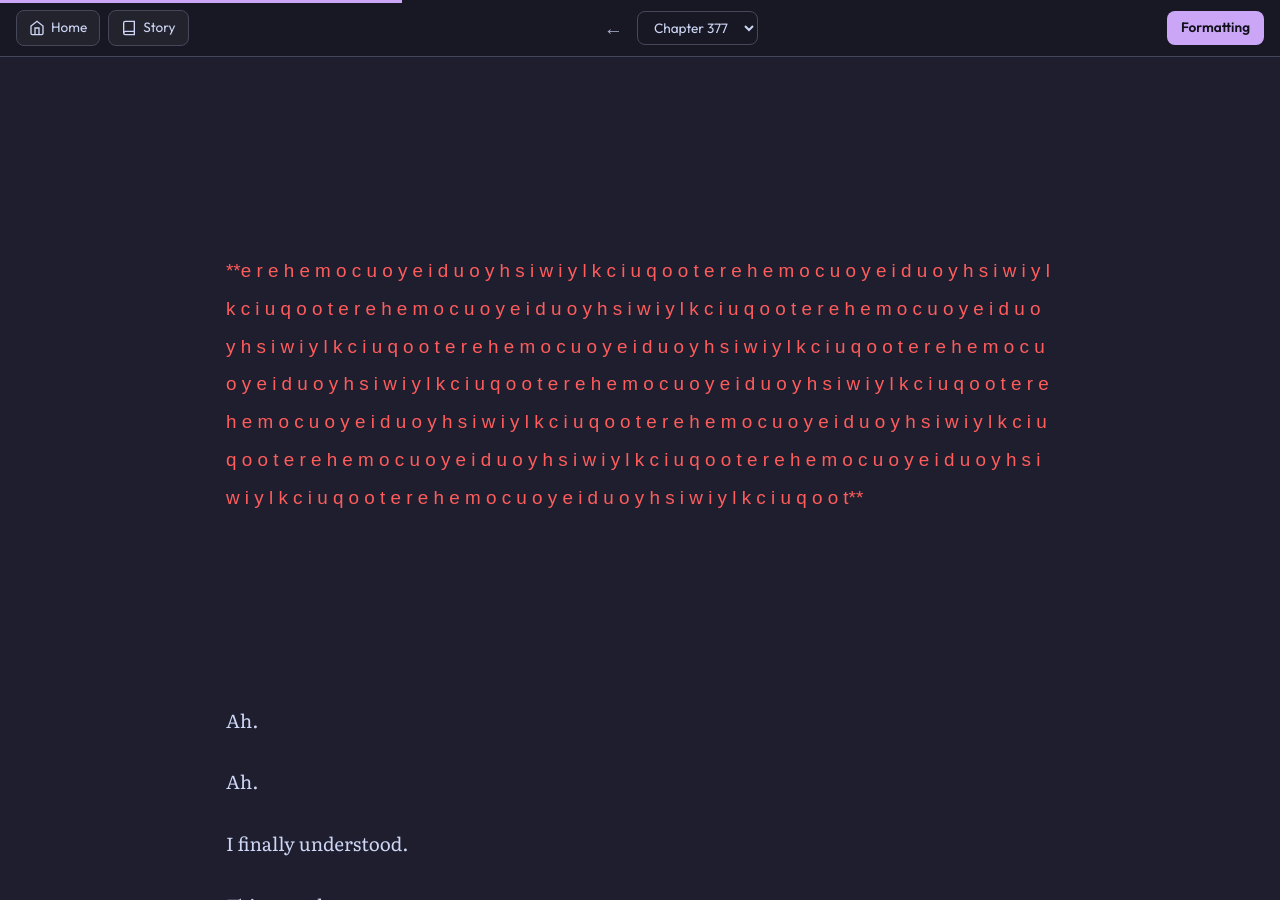
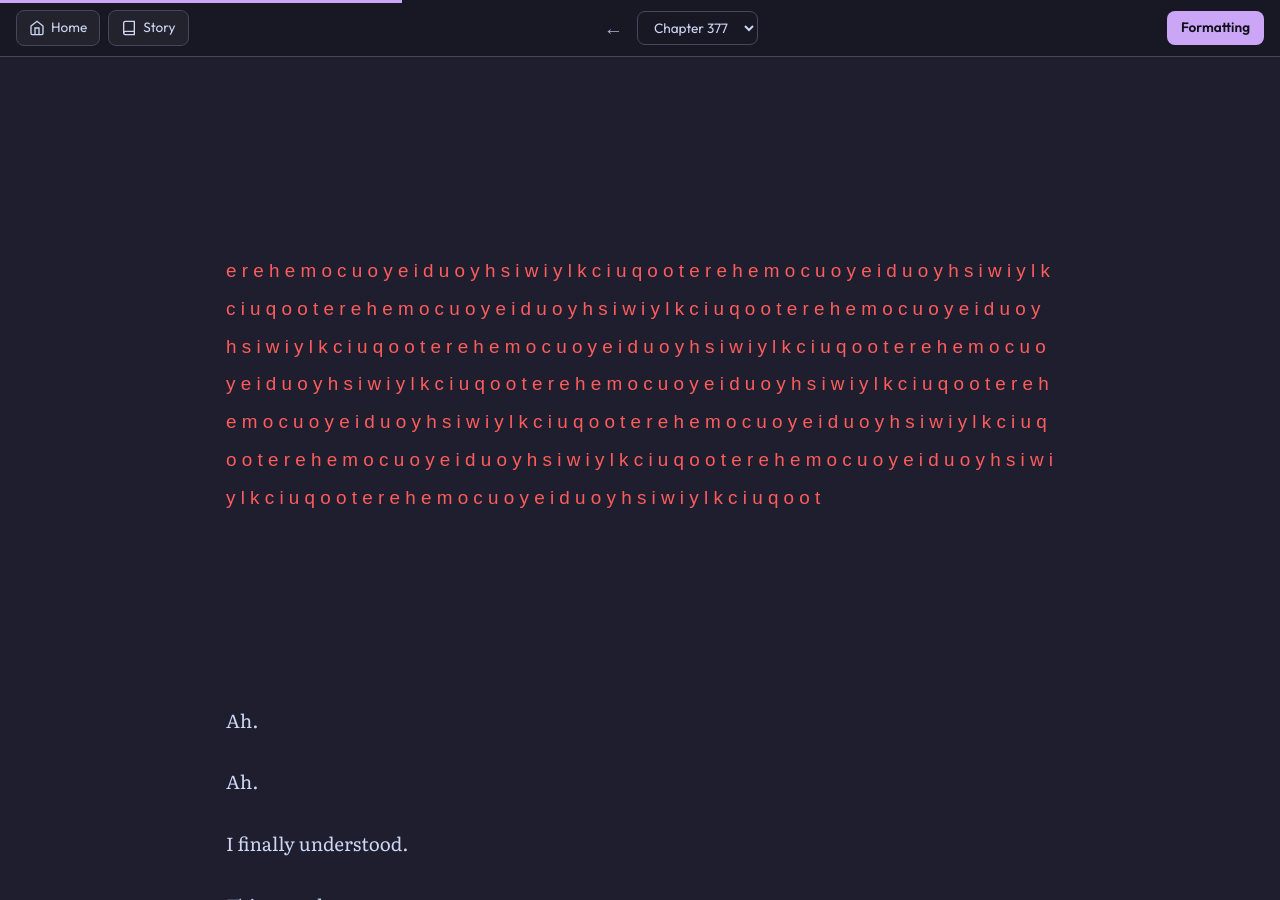
Before and after one commit to soleumn/soleumn.github.io, a Jekyll site: the page built from _chapters/gsgw/ch377.md, in a window 1280 px wide and 900 px high, scrolled down 11355 px. Built offline with Jekyll 4.4.1, drawn with Linux system fonts in a browser that asks for light colours; some web fonts are replaced; comment, search, counter and statistics services are not loaded; some of the changed text lies outside the part shown.

Commit message:
Update ch377.md

```diff
--- a/_chapters/gsgw/ch377.md
+++ b/_chapters/gsgw/ch377.md
@@ -316,11 +316,11 @@
 
 <br>
 
-I t s  m o u t h  w a s  m o v i n g.
+I t s&nbsp;m o u t h&nbsp;w a s&nbsp;m o v i n g.
 
 *<span style="color: #ff5c5c;">y l k c i u q e i d u o y s i h w i</span>*
 
-I  f o r c e d  m y s e l f  t o  l o o k.
+I&nbsp;f o r c e d&nbsp;m y s e l f&nbsp;t o&nbsp;l o o k.
 
 <br>
 
@@ -330,7 +330,7 @@
 
 <div class='f-frijole' style="color: #ff5c5c;">
 
-**e r e h e m o c u o y e i d u o y h s i w i y l k c i u q o o t e r e h e m o c u o y e i d u o y h s i w i y l k c i u q o o t e r e h e m o c u o y e i d u o y h s i w i y l k c i u q o o t e r e h e m o c u o y e i d u o y h s i w i y l k c i u q o o t e r e h e m o c u o y e i d u o y h s i w i y l k c i u q o o t e r e h e m o c u o y e i d u o y h s i w i y l k c i u q o o t e r e h e m o c u o y e i d u o y h s i w i y l k c i u q o o t e r e h e m o c u o y e i d u o y h s i w i y l k c i u q o o t e r e h e m o c u o y e i d u o y h s i w i y l k c i u q o o t e r e h e m o c u o y e i d u o y h s i w i y l k c i u q o o t e r e h e m o c u o y e i d u o y h s i w i y l k c i u q o o t e r e h e m o c u o y e i d u o y h s i w i y l k c i u q o o t**
+e r e h e m o c u o y e i d u o y h s i w i y l k c i u q o o t e r e h e m o c u o y e i d u o y h s i w i y l k c i u q o o t e r e h e m o c u o y e i d u o y h s i w i y l k c i u q o o t e r e h e m o c u o y e i d u o y h s i w i y l k c i u q o o t e r e h e m o c u o y e i d u o y h s i w i y l k c i u q o o t e r e h e m o c u o y e i d u o y h s i w i y l k c i u q o o t e r e h e m o c u o y e i d u o y h s i w i y l k c i u q o o t e r e h e m o c u o y e i d u o y h s i w i y l k c i u q o o t e r e h e m o c u o y e i d u o y h s i w i y l k c i u q o o t e r e h e m o c u o y e i d u o y h s i w i y l k c i u q o o t e r e h e m o c u o y e i d u o y h s i w i y l k c i u q o o t e r e h e m o c u o y e i d u o y h s i w i y l k c i u q o o t
 
 </div>
 
@@ -360,7 +360,7 @@
 
 <br>
 
-I  l i s t e n.
+I &nbsp;l i s t e n.
 
 <br>
 
@@ -378,7 +378,7 @@
 
 e i d u o y e p o h I
 
-<span style="color: #ff5c5c;">I   h o p e   y o u   d i e</span>
+<span style="color: #ff5c5c;">I&nbsp;h o p e&nbsp;y o u&nbsp;d i e</span>
 
 <br>
 
@@ -432,7 +432,7 @@
 
 Struggling like a man thrashing beneath waves, my hands trembled violently as I fumbled inside my vest, barely managing to yank out the beer can.
 
-*Crack. *
+*Crack.*
 
 <br>
 
@@ -820,9 +820,9 @@
 
 Yet, throwing it away felt wrong.
 
-*‘Why on earth would a heavy metal handle be cast directly into the concrete floor?’*
+Why on earth would a heavy metal handle be cast directly into the concrete floor?
 
-*‘And of all places... in a localized branch of Daydream.’*
+And of all places... in a localized branch of Daydream.
 
 I visualized the architectural layout of this entire facility in my mind—a subterranean complex that closely mirrored a completely sealed, abandoned mine shaft. Daydream had deliberately chosen to establish a local branch and build a high-security containment facility over *this exact coordinates*.
 
```
Also changed, not shown: other parts of _chapters/gsgw/ch377.md (+3 -3 lines).
